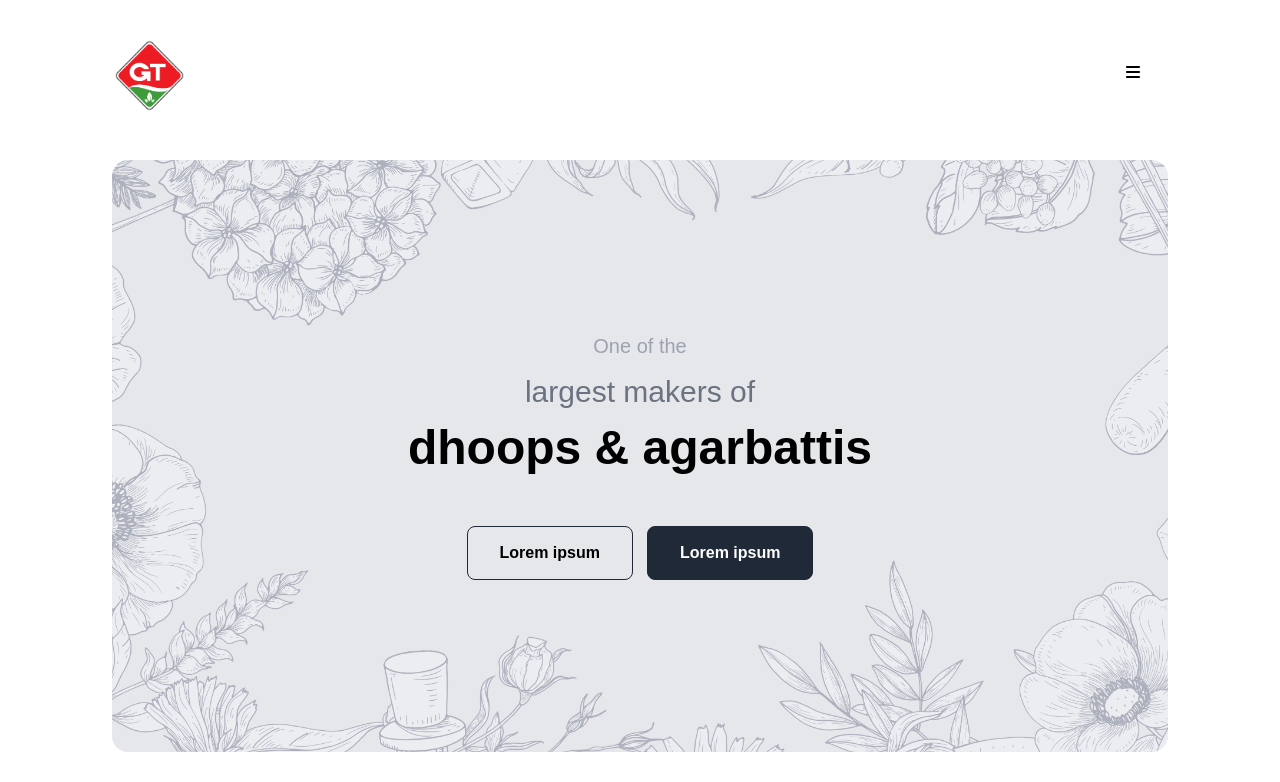
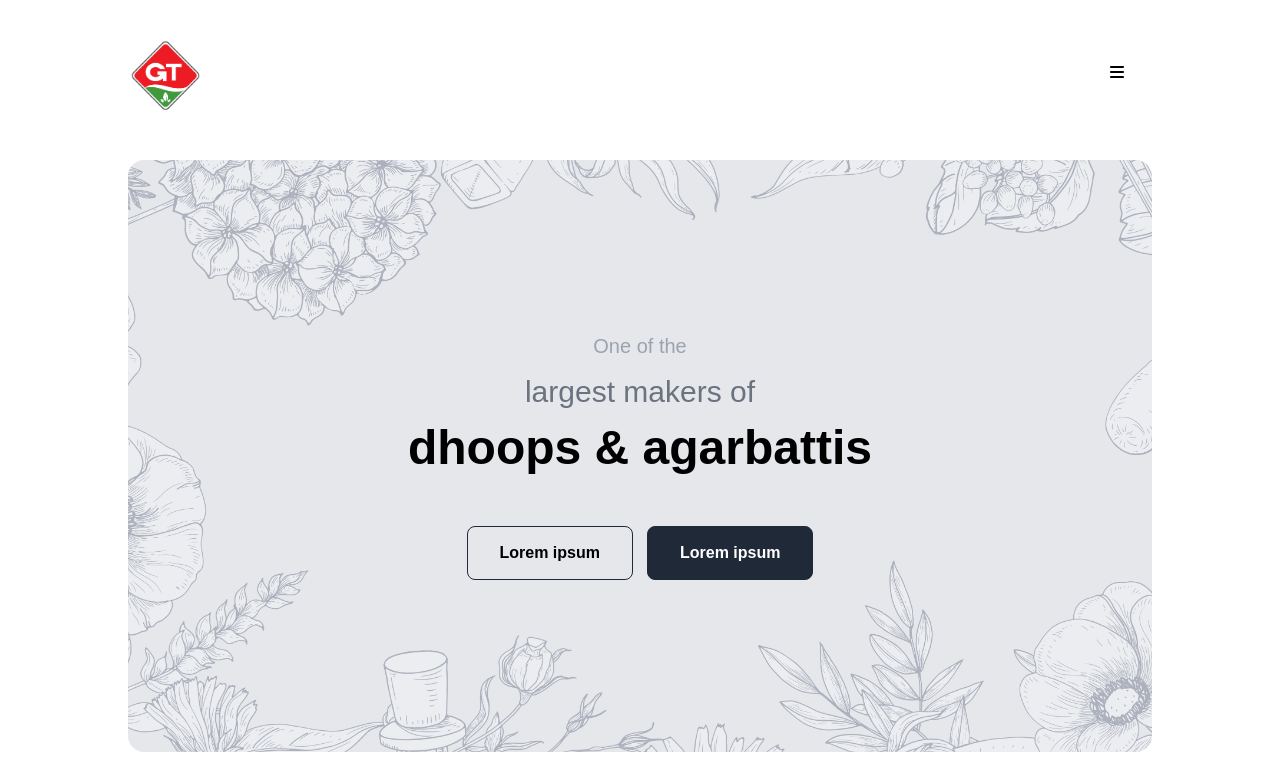
Before and after one commit to bhargawananbhuyan/project-gt, a Next.js app: page / in a window 1280 px wide. Shown: the top 782 px of the page. Built offline with nearby package versions, Linux system fonts and the light colour scheme; a web font is replaced by a local one.

Commit message:
responsive fixes

```diff
--- a/styles/globals.scss
+++ b/styles/globals.scss
@@ -8,7 +8,7 @@
 		@apply px-10;
 	}
 	@screen xl {
-		@apply px-28;
+		@apply px-32;
 	}
 }
 
@@ -32,7 +32,6 @@ body {
 // banner grid
 .banner_grid {
 	@include basePadding();
-
 	@apply grid gap-8;
 	grid-template-columns: repeat(auto-fill, 1fr);
 	grid-auto-rows: 250px;
@@ -110,7 +109,7 @@ body {
 .landing_grid__3 {
 	@include basePadding();
 	@apply grid gap-x-8 gap-y-16;
-	grid-template-columns: repeat(auto-fit, minmax(300px, 1fr));
+	grid-template-columns: repeat(auto-fill, minmax(275px, 1fr));
 	grid-auto-rows: 350px;
 }
 .landing_grid__3 section {
```
